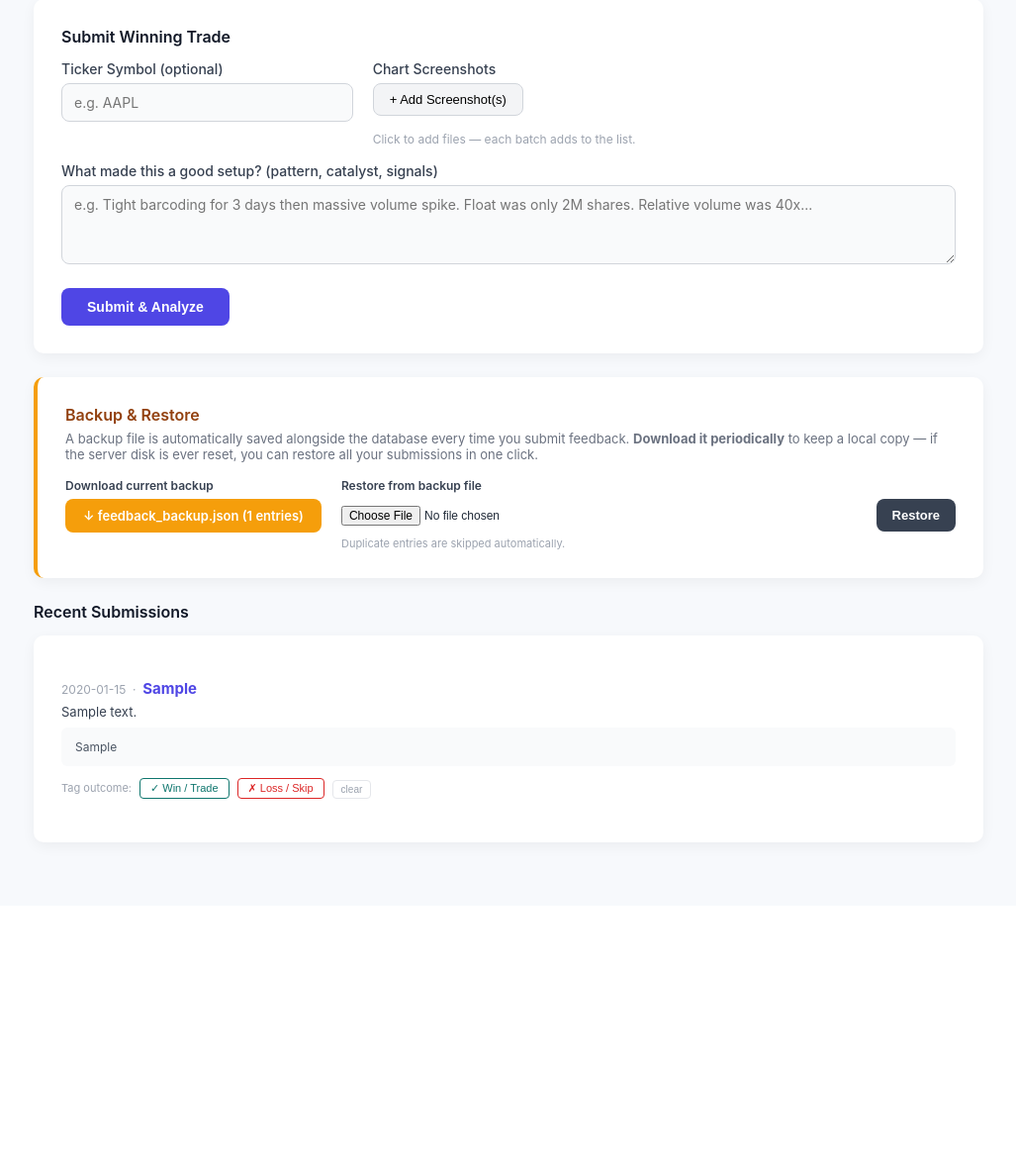
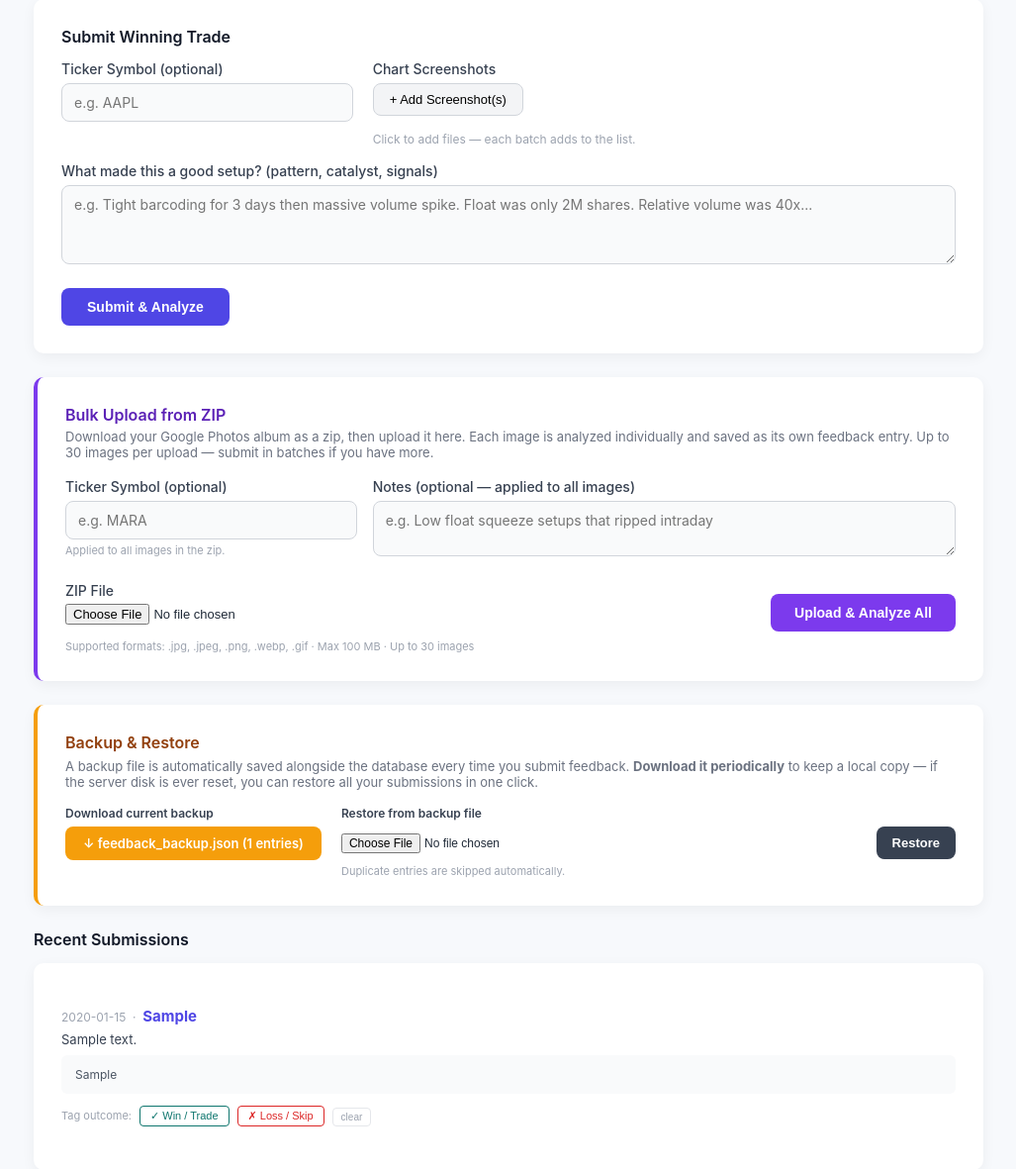
Before and after one commit to mboerner32/ai_trading_mvp, a FastAPI app: page /feedback in a window 1280 px wide. Shown: the part 354-1535 px from the top of the page at 99% size, without its empty margins (126-1153 px from the left). Before the commit the page ends 1211 px from the top, so only its background shows below. Run offline with FastAPI, Linux system fonts and the light colour scheme; a user stored in the database is signed in; data comes from the database, SQL or seed files in the repository; tables that the repository leaves empty hold one stand-in row (values such as "Sample post").

Commit message:
add bulk ZIP upload for chart feedback
- POST /feedback/upload-zip: accepts a zip file (e.g. Google Photos album
  download), extracts all images (jpg/png/webp/gif), analyzes each through
  Claude chart analysis in parallel, saves one feedback entry per image
- Caps at 30 images / 100 MB per upload; macOS __MACOSX metadata skipped
- Triggers hypothesis synthesis + weight reoptimization as background task
- Feedback page: purple Bulk Upload from ZIP card with symbol/notes fields
- Success/error banners for all zip upload outcomes

Co-Authored-By: Claude Sonnet 4.6 <noreply@anthropic.com>

```diff
--- a/main.py
+++ b/main.py
@@ -2,10 +2,12 @@
 
 import asyncio
 import datetime
+import io
 import json
 import os as _os
 import re as _re
 import threading
+import zipfile
 import pytz
 import yfinance as yf
 
@@ -1117,6 +1119,82 @@ async def submit_feedback(
     )
 
 
+_ZIP_IMAGE_EXTS   = {".jpg", ".jpeg", ".png", ".webp", ".gif"}
+_ZIP_MAX_IMAGES   = 30      # cap per upload to avoid very long API waits
+_ZIP_MAX_BYTES    = 100 * 1024 * 1024  # 100 MB raw zip limit
+
+
+@app.post("/feedback/upload-zip")
+async def feedback_upload_zip(request: Request, background_tasks: BackgroundTasks):
+    """
+    Accept a zip file (e.g. downloaded from Google Photos), extract every image,
+    run each through Claude chart analysis, and save as individual feedback entries.
+    """
+    if "user" not in request.session:
+        return RedirectResponse("/login", status_code=303)
+
+    form       = await request.form()
+    zip_upload = form.get("zip_file")
+    symbol     = (form.get("symbol") or "").strip().upper()
+    user_text  = (form.get("user_text") or "").strip()
+
+    if not zip_upload or not hasattr(zip_upload, "read"):
+        return RedirectResponse("/feedback?zip_error=no_file", status_code=303)
+
+    raw = await zip_upload.read()
+    if len(raw) > _ZIP_MAX_BYTES:
+        return RedirectResponse("/feedback?zip_error=too_large", status_code=303)
+
+    try:
+        zf = zipfile.ZipFile(io.BytesIO(raw))
+    except zipfile.BadZipFile:
+        return RedirectResponse("/feedback?zip_error=invalid_zip", status_code=303)
+
+    # Collect image entries — skip macOS metadata sidecars and folders
+    image_names = [
+        n for n in zf.namelist()
+        if not n.startswith("__MACOSX")
+        and not n.endswith("/")
+        and _os.path.splitext(n.lower())[1] in _ZIP_IMAGE_EXTS
+    ]
+
+    if not image_names:
+        return RedirectResponse("/feedback?zip_error=no_images", status_code=303)
+
+    # Cap and sort so order is deterministic (Google Photos names are date-stamped)
+    image_names = sorted(image_names)[:_ZIP_MAX_IMAGES]
+
+    # Read all image bytes up front (sync, fast)
+    chart_data = []
+    for name in image_names:
+        ext = _os.path.splitext(name.lower())[1]
+        media_type = {
+            ".png":  "image/png",
+            ".gif":  "image/gif",
+            ".webp": "image/webp",
+        }.get(ext, "image/jpeg")
+        chart_data.append((_os.path.basename(name), zf.read(name), media_type))
+
+    # Analyze every image in parallel (same approach as multi-chart upload)
+    loop   = asyncio.get_event_loop()
+    sym    = symbol or None
+    tasks  = [
+        loop.run_in_executor(None, analyze_chart_feedback, img_bytes, mt, user_text, sym)
+        for _, img_bytes, mt in chart_data
+    ]
+    analyses = await asyncio.gather(*tasks)
+
+    # Save one feedback entry per image
+    for (fname, _, _), analysis in zip(chart_data, analyses):
+        note = f"[From zip: {fname}]"
+        combined_text = f"{note}\n{user_text}" if user_text else note
+        save_feedback(symbol, combined_text, analysis)
+
+    saved = len(chart_data)
+    background_tasks.add_task(_run_hypothesis_and_weights, get_all_feedback())
+    return RedirectResponse(f"/feedback?zip_imported={saved}", status_code=303)
+
+
 @app.post("/feedback/{feedback_id}/tag")
 def tag_feedback_route(request: Request, feedback_id: int, outcome_tag: str = Form(...)):
     if "user" not in request.session:
--- a/templates/feedback.html
+++ b/templates/feedback.html
@@ -349,6 +349,31 @@
     </div>
     {% endif %}
 
+    {% set zip_imported = request.query_params.get('zip_imported') %}
+    {% set zip_error    = request.query_params.get('zip_error') %}
+    {% if zip_imported %}
+    <div class="success-banner">
+        ✓ Analyzed and saved {{ zip_imported }} image{{ 's' if zip_imported|int != 1 else '' }} from zip.
+        Hypothesis updating in the background — reload in ~20 seconds.
+    </div>
+    {% endif %}
+    {% if zip_error == 'no_images' %}
+    <div style="background:#fef2f2; border:1px solid #fca5a5; color:#991b1b;
+                padding:14px 20px; border-radius:8px; margin-bottom:20px; font-weight:500;">
+        No images found in the zip. Make sure the file contains .jpg, .png, .webp, or .gif files.
+    </div>
+    {% elif zip_error == 'too_large' %}
+    <div style="background:#fef2f2; border:1px solid #fca5a5; color:#991b1b;
+                padding:14px 20px; border-radius:8px; margin-bottom:20px; font-weight:500;">
+        Zip file is too large (100 MB max). Try uploading a smaller batch.
+    </div>
+    {% elif zip_error %}
+    <div style="background:#fef2f2; border:1px solid #fca5a5; color:#991b1b;
+                padding:14px 20px; border-radius:8px; margin-bottom:20px; font-weight:500;">
+        Zip upload failed — make sure you uploaded a valid .zip file.
+    </div>
+    {% endif %}
+
 
     <!-- ===== ACTIVE HYPOTHESES ===== -->
     {% if hypothesis %}
@@ -516,6 +541,52 @@
         </form>
     </div>
 
+
+    <!-- ===== BULK ZIP UPLOAD ===== -->
+    <div class="card" style="border-left:4px solid #7c3aed;">
+        <div class="section-title" style="color:#5b21b6; margin-bottom:4px;">
+            Bulk Upload from ZIP
+        </div>
+        <p style="font-size:13px; color:#6b7280; margin:0 0 18px;">
+            Download your Google Photos album as a zip, then upload it here.
+            Each image is analyzed individually and saved as its own feedback entry.
+            Up to 30 images per upload — submit in batches if you have more.
+        </p>
+        <form method="post" action="/feedback/upload-zip" enctype="multipart/form-data">
+            <div style="display:grid; grid-template-columns:1fr 2fr; gap:16px; margin-bottom:14px;">
+                <div>
+                    <label>Ticker Symbol (optional)</label>
+                    <input type="text" name="symbol" placeholder="e.g. MARA" maxlength="10">
+                    <div style="font-size:11px; color:#9ca3af; margin-top:4px;">
+                        Applied to all images in the zip.
+                    </div>
+                </div>
+                <div>
+                    <label>Notes (optional — applied to all images)</label>
+                    <textarea name="user_text" style="min-height:54px;"
+                              placeholder="e.g. Low float squeeze setups that ripped intraday"></textarea>
+                </div>
+            </div>
+            <div style="display:flex; gap:12px; align-items:center; flex-wrap:wrap;">
+                <div style="flex:1; min-width:220px;">
+                    <label style="margin-bottom:4px;">ZIP File</label>
+                    <input type="file" name="zip_file" accept=".zip" required
+                           style="font-size:13px; width:100%; box-sizing:border-box;">
+                </div>
+                <div style="padding-top:20px;">
+                    <button type="submit"
+                            style="background:#7c3aed; color:white; border:none;
+                                   padding:11px 24px; border-radius:8px; font-size:14px;
+                                   font-weight:600; cursor:pointer; white-space:nowrap;">
+                        Upload &amp; Analyze All
+                    </button>
+                </div>
+            </div>
+            <div style="font-size:11px; color:#9ca3af; margin-top:8px;">
+                Supported formats: .jpg, .jpeg, .png, .webp, .gif · Max 100 MB · Up to 30 images
+            </div>
+        </form>
+    </div>
 
     <!-- ===== BACKUP & RESTORE ===== -->
     <div class="card" style="border-left:4px solid #f59e0b;">
```
